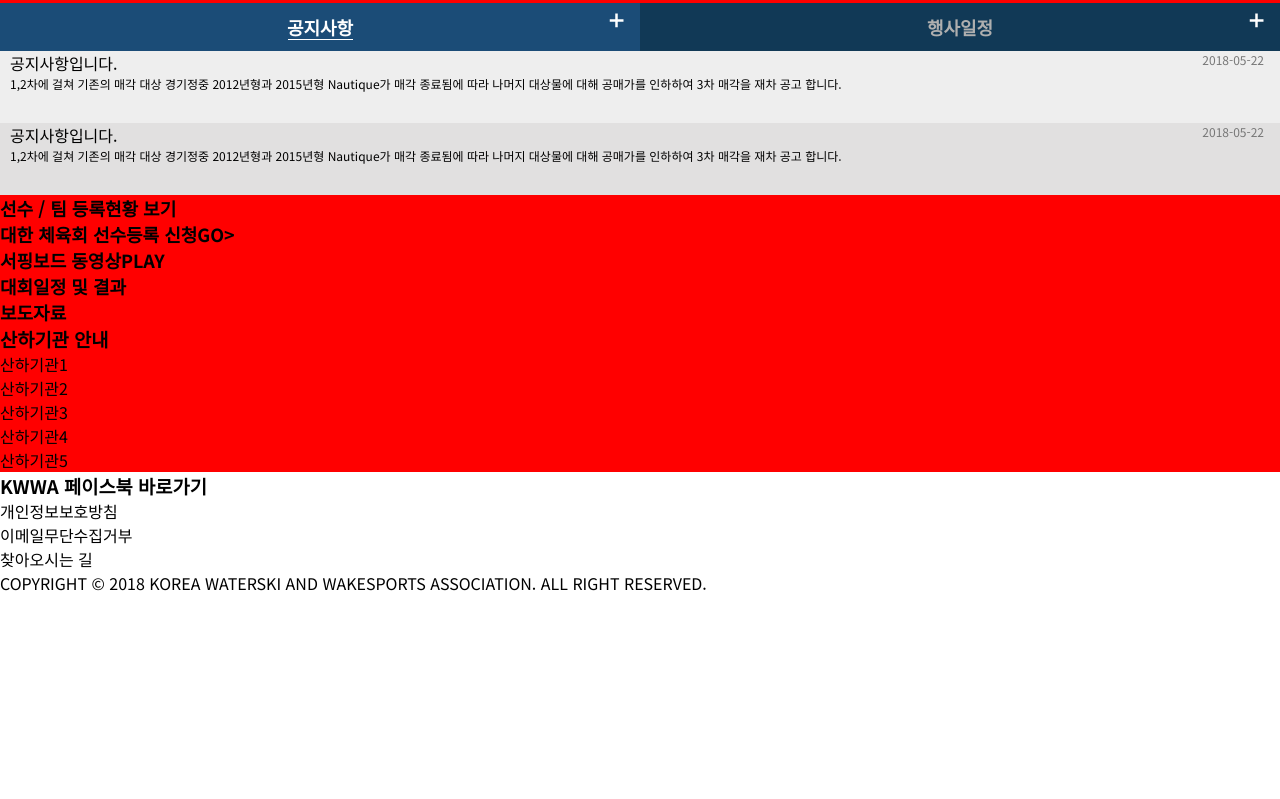
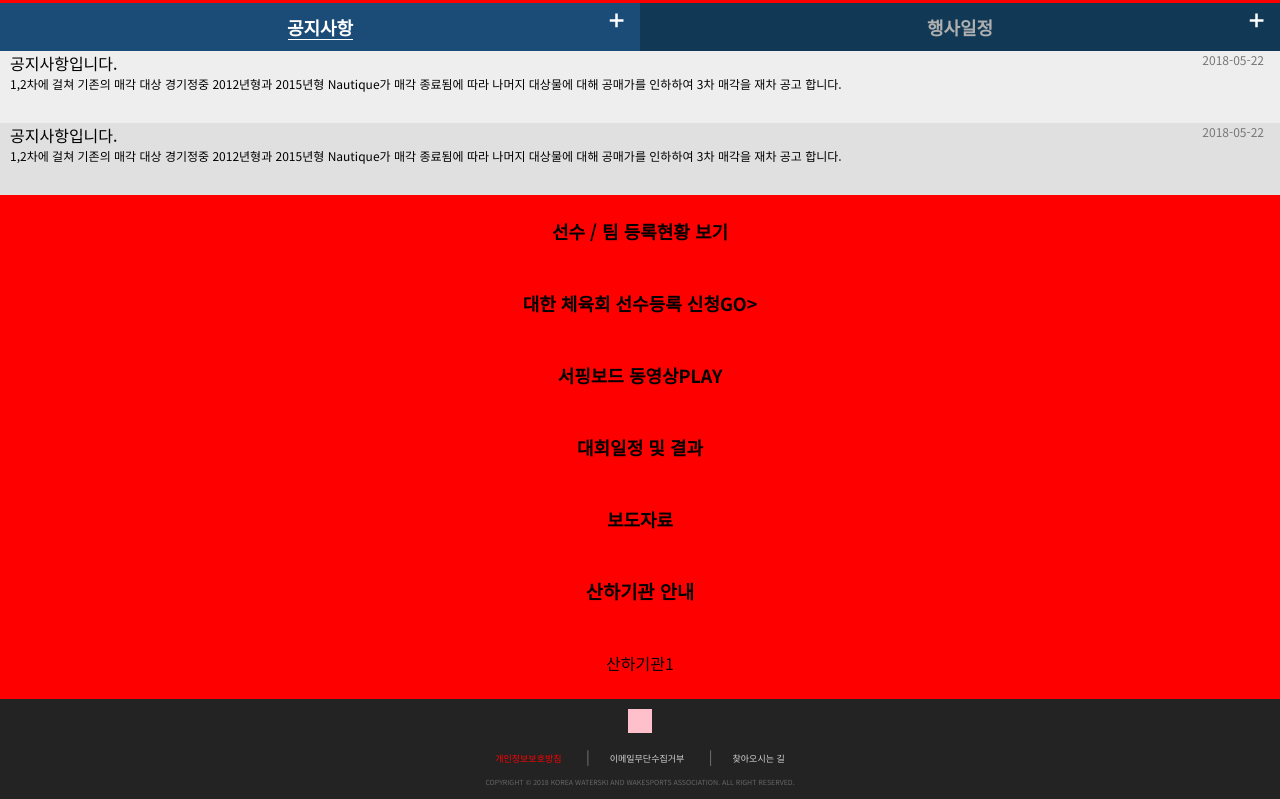
Before and after one commit to logansim0131/KWWA_logan, a plain HTML site: page index.html in a window 1280 px wide. Shown: the part 696-1495 px from the top of the page. Before the commit the page ends 1291 px from the top, so only its background shows below. Drawn offline with Linux system fonts and the light colour scheme; a web font is replaced by a local one.

Commit message:
HTML, CSS
CSS
링크, 푸터 부분 정리

```diff
--- a/css/style.css
+++ b/css/style.css
@@ -1,8 +1,12 @@
 @charset "utf-8";
+
 /* CSS Document */
 
+
 /* web font */
+
 @import url(http://fonts.googleapis.com/earlyaccess/notosanskr.css);
+
 /* * Noto Sans KR (korean) http://www.google.com/fonts/earlyaccess */
 
 @font-face {
@@ -62,7 +66,8 @@ h2 {font-size: 18px;}
 #wrapper {
     min-width: 320px;
     overflow: hidden;
-    }
+
+}
 
 #skip-nav {
     position: fixed;
@@ -85,6 +90,7 @@ h2 {font-size: 18px;}
 /* header */
 #header-wrapper {
     width: 100%;
+
     padding: 0 16px;
     box-sizing: border-box;
 }
@@ -104,7 +110,7 @@ h2 {font-size: 18px;}
 
 
 
-#gnb {margin: 44px auto 0; display: block; height: 100%; overflow: auto;}
+#gnb {margin: 44px auto 0; display: block; height: 100%;  overflow: auto;}
 #gnb > li {float: left; width: 20%; text-align: center;}
 #gnb > li > a {font-size: 12px; font-weight: 700; }
 #gnb li.sub4 a {letter-spacing: -1px}
@@ -113,6 +119,7 @@ h2 {font-size: 18px;}
 
 .select {display: block; height: 3px; background:#dcdcdc;}
 .sub1_span {display: block; position: absolute; left: 0px; top: -50px; width: 20%; height: 3px;  background: red;}
+
 
 
 
@@ -145,3 +152,21 @@ h2 {font-size: 18px;}
 #main-content dl.board dd ul li span.board-content {font-size: 12px; display: block; width: 90%; padding-left: 10px; white-space: nowrap; overflow: hidden; text-overflow: ellipsis;}
 #main-content dl.board dd ul li a:hover {color: #1b4c77;}
 #main-content dl.board dd ul li span.date {position: absolute; right: 16px; top: 0; font-size: 12px; color: #777777;}
+
+
+
+/*link*/
+.link {overflow: hidden;}
+.link li {width: 100%; height: 72px; text-align: center; float: left;}
+.link li a {display: block; width: 100%; height: 72px; line-height: 72px;}
+
+
+/*footer*/
+#footer {height: 100px; background: #232323; text-align: center; padding: 10px 0; box-sizing: border-box;}
+#footer h3 a {display: block; width: 24px; height: 24px; background: pink; margin: 0 auto; text-indent: -9999px;}
+#footer-menu ul {display: block; margin: 10px auto; }
+#footer-menu ul li{display: inline-block; color: #d3d3d3; font-size: 9px;}
+#footer-menu ul li:first-child {color:#ff0000; }
+#footer-menu ul li + li:before {content: '|'; margin: 0 20px; font-size: 14px; color: #777777;}
+
+.copyright {font-size: 7px; color: #666666;}
```
